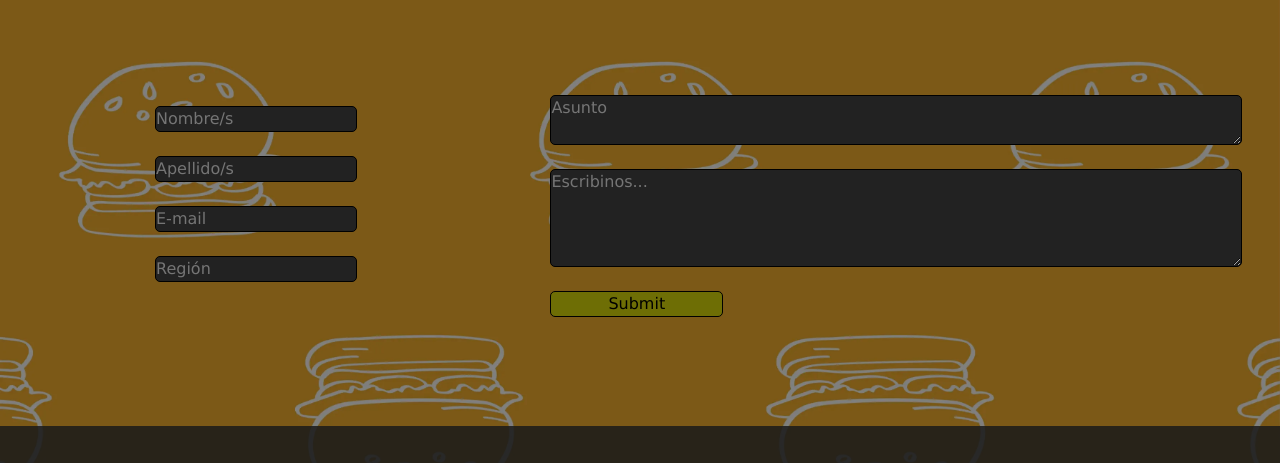
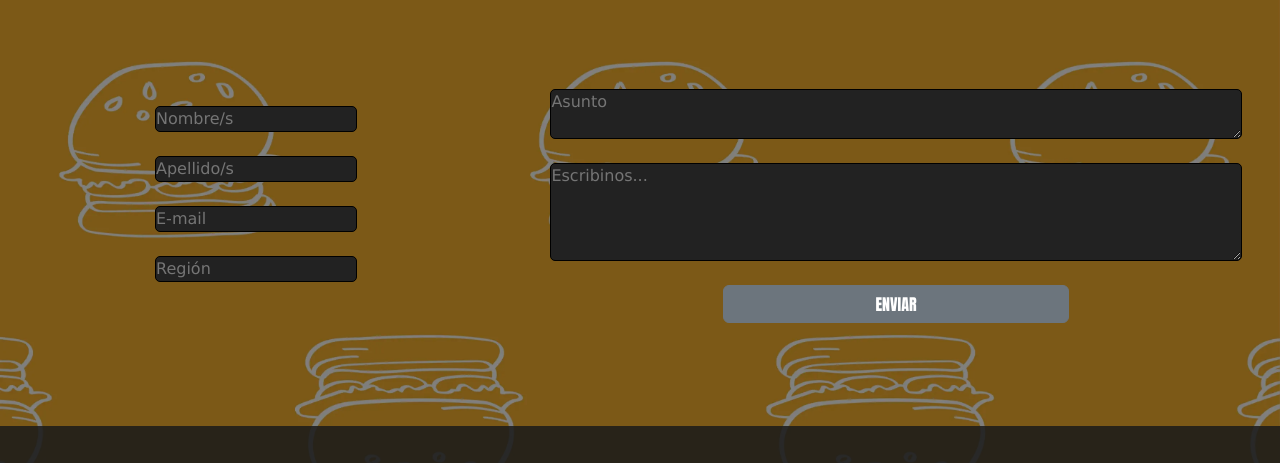
Before and after one commit to FJGS77/PreEntrega2GomezSchlunk, a website: page pages/contactos.html in a window 1280 px wide. Shown: the part 214-677 px from the top of the page. Drawn offline with nearby package versions, Linux system fonts and the light colour scheme.

Commit message:
inclusión de botón de boostrap a Contactos

```diff
--- a/pages/contactos.html
+++ b/pages/contactos.html
@@ -49,7 +49,8 @@
                     <textarea name="asunto" id="asunto" cols="10" rows="2" placeholder="Asunto"></textarea><br>
                     <textarea name="comentario" id="comentario" cols="10" rows="4"
                         placeholder="Escribinos..."></textarea><br>
-                <input type="submit" id="enviar">
+                        <div class="text-center"><button class="btn btn-secondary btn-xl text-uppercase col-6"
+                            id="submitButton" type="submit">Enviar</button></div>
             </div>
         </form>
 
```
